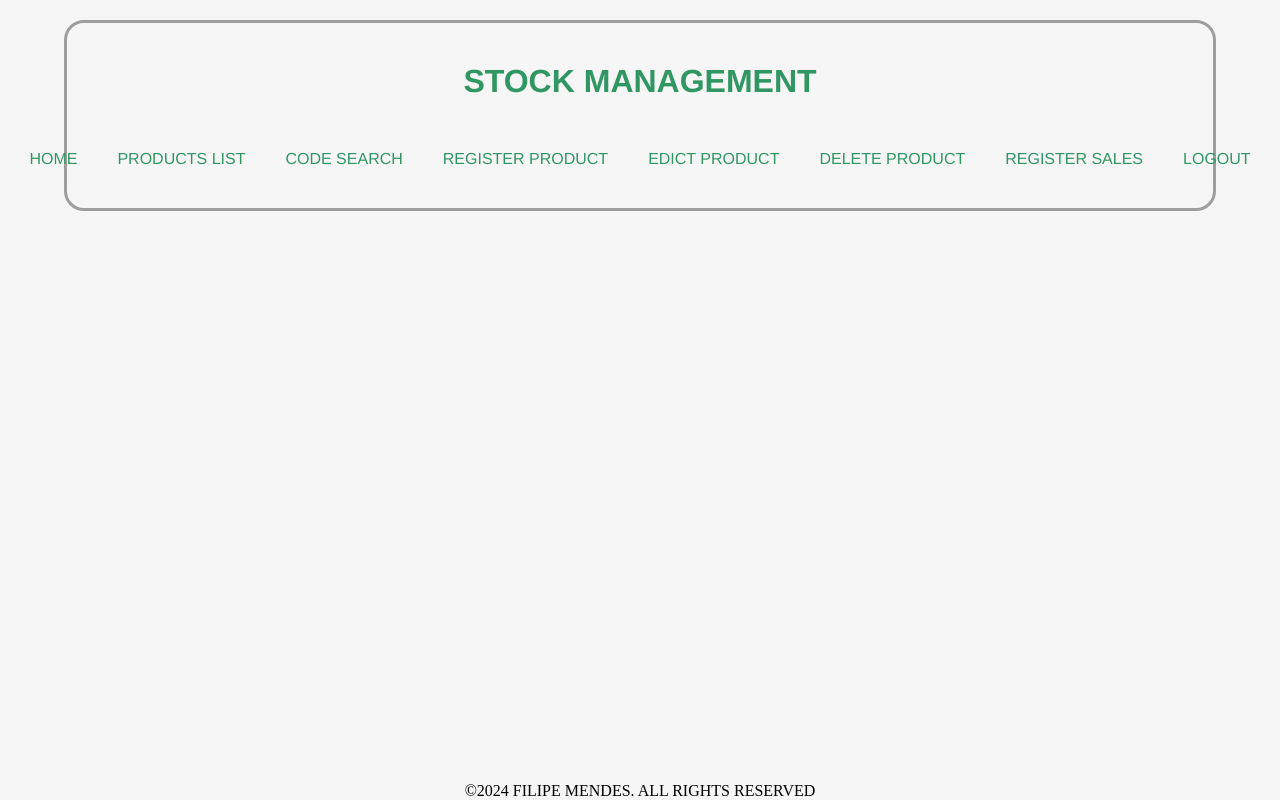
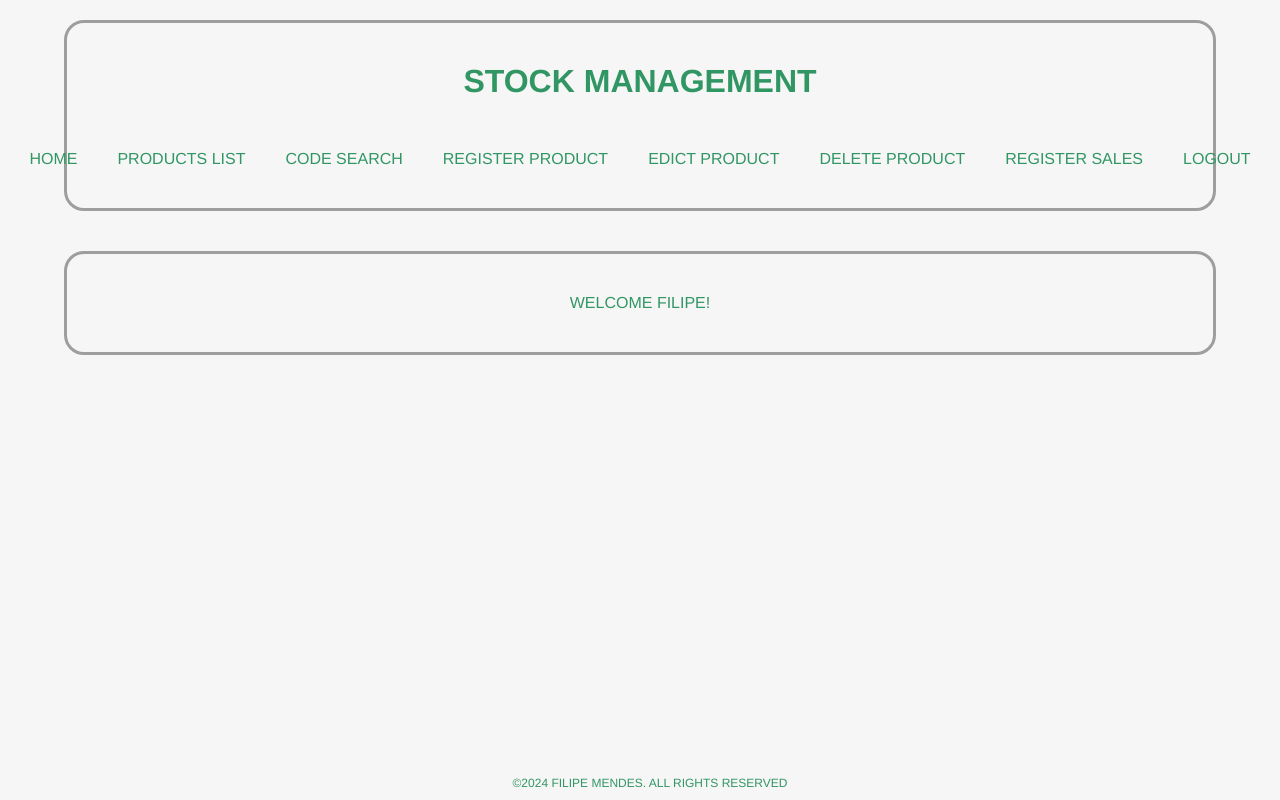
Before and after one commit to FMatiasMendes/Stock_Management_Site, a PHP site: page /home.php in a window 1280 px wide. Run offline with PHP 8.4, Linux system fonts and the light colour scheme.

Commit message:
Home page done

```diff
--- a/home.php
+++ b/home.php
@@ -30,7 +30,13 @@
 
 		</header>
 
-		<main></main>
+		<main>
+
+			<div class="outer-border">
+				<p class="welcome-message">Welcome Filipe!</p>
+			</div>
+
+		</main>
 
 		<footer>
 			<p>&copy;<?php echo date("Y"); ?> FILIPE MENDES. ALL RIGHTS RESERVED </p>
--- a/styles/style.css
+++ b/styles/style.css
@@ -16,11 +16,13 @@ body{
 	height: 100%;
 }
 
+/* header */
+
 .outer-border{
 	border: 3px solid;
 	border-color: var(--border-color);
 	border-radius: 20px;
-	margin: 20px 5% 0px 5%;
+	margin: 20px 5% 40px 5%;
 	padding: 40px 20px;
 }
 
@@ -59,15 +61,36 @@ body{
 	color: cyan;
 }
 
+/* main */
+
+.welcome-message{
+	color: var(--text-color);
+	text-align: center;
+	text-transform: uppercase;
+	font-family: var(--font-family);
+}
 
 
 
 
+
+
+
+
+
+/* footer */
+
 footer{
-	font-family: (--font-family);
+	font-family: var(--font-family);
 	display: block;
 	justify-items: center;
 	position: fixed;
 	bottom: 0;
 	width: 100%;
+	margin: 10px;
 }
+
+footer p{
+	color: var(--text-color);
+	font-size: 12px;
+}
```
